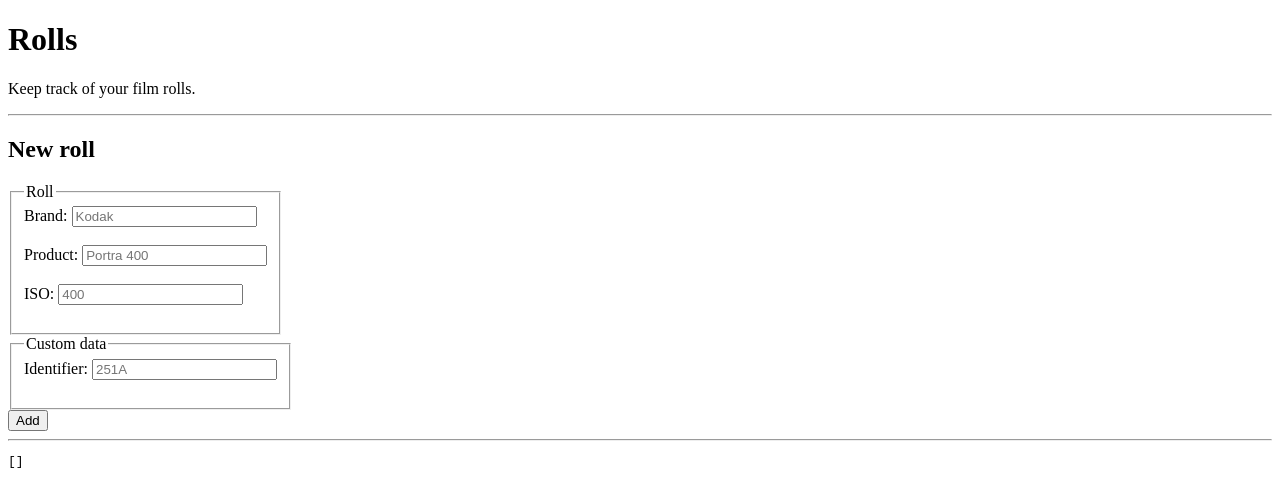
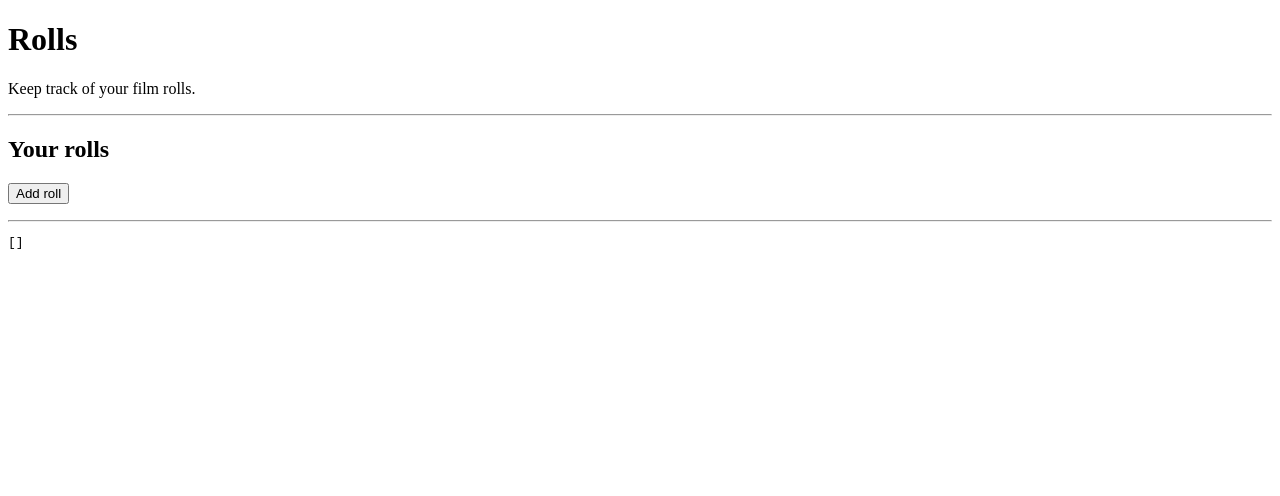
Before and after one commit to Luuk3333/Analog-Tools, a SvelteKit app: page /rolls in a window 1280 px wide. Shown: the top 496 px of the page. Built offline with nearby package versions, Linux system fonts and the light colour scheme.

Commit message:
Add roll without filling in form

```diff
--- a/src/routes/rolls/+page.svelte
+++ b/src/routes/rolls/+page.svelte
@@ -5,20 +5,17 @@
 
 	function addRoll(event) {
 		event.preventDefault();
-		const form = event.currentTarget;
-		const formData = new FormData(form);
-
-		// Convert formData to an object
-		let data = Object.fromEntries(formData.entries());
-		data = {
-			...data,
+		const data = {
 			id: self.crypto.randomUUID(),
 			shots: [],
+			brand: "",
+			product: "",
+			iso: null,
+			identifier: "",
 			added_on: new Date().getTime(),
 		};
 		console.log(data);
-		rolls.current = [...rolls.current, data];
-		form.reset();
+		rolls.current = [data, ...rolls.current];
 	}
 </script>
 
@@ -29,15 +26,58 @@
 <h1>Rolls</h1>
 <p>Keep track of your film rolls.</p>
 
-{#if rolls.current.length > 0}
 <hr />
 <h2>Your rolls</h2>
+<button onclick={addRoll}>Add roll</button>
 <ul>
 	{#each rolls.current as roll}
 		<li>
-				{roll.brand}
+			{roll.brand || `Roll #${roll.id.slice(0, 7)}`}
 			{roll.product}
-				<pre>{JSON.stringify(roll)}</pre>
+			<br />
+
+			{#if roll.editing}
+				<button onclick={() => (roll.editing = false)}>Finish editing</button>
+				<fieldset>
+					<legend>Roll</legend>
+					<label for="brand">Brand:</label>
+					<input
+						type="text"
+						id="brand"
+						bind:value={roll.brand}
+						list="brands"
+						placeholder="Kodak" />
+					<datalist id="brands">
+						<option value="Kodak"></option>
+						<option value="Ilford"></option>
+					</datalist>
+					<br />
+					<label for="product">Product:</label>
+					<input
+						type="text"
+						id="product"
+						bind:value={roll.product}
+						list="products"
+						placeholder="Portra 400" />
+					<datalist id="products">
+						<option value="Portra 160"></option>
+						<option value="Portra 400"></option>
+						<option value="Portra 800"></option>
+						<option value="Delta 3200"></option>
+					</datalist>
+					<br />
+					<label for="iso">ISO:</label>
+					<input type="text" id="iso" bind:value={roll.iso} placeholder="400" />
+				</fieldset>
+				<fieldset>
+					<legend>Custom</legend>
+					<label for="identifier">Identifier:</label>
+					<input type="text" id="identifier" name="identifier" placeholder="251A" />
+				</fieldset>
+				<br />
+			{:else}
+				<button onclick={() => (roll.editing = true)}>Edit</button>
+			{/if}
 			<button
 				onclick={() => {
 					const index = rolls.current.findIndex((r) => r.id === roll.id);
@@ -49,43 +89,6 @@
 		</li>
 	{/each}
 </ul>
-{/if}
-
-<hr />
-
-<h2>New roll</h2>
-<form onsubmit={addRoll}>
-	<fieldset>
-		<legend>Roll</legend>
-		<label for="brand">Brand:</label>
-		<input type="text" id="brand" name="brand" list="brands" placeholder="Kodak" /><br /><br />
-		<datalist id="brands">
-			<option value="Kodak"></option>
-			<option value="Ilford"></option>
-		</datalist>
-		<label for="product">Product:</label>
-		<input
-			type="text"
-			id="product"
-			name="product"
-			list="products"
-			placeholder="Portra 400" /><br /><br />
-		<datalist id="products">
-			<option value="Portra 160"></option>
-			<option value="Portra 400"></option>
-			<option value="Portra 800"></option>
-			<option value="Delta 3200"></option>
-		</datalist>
-		<label for="iso">ISO:</label>
-		<input type="text" id="iso" name="iso" placeholder="400" /><br /><br />
-	</fieldset>
-	<fieldset>
-		<legend>Custom data</legend>
-		<label for="identifier">Identifier:</label>
-		<input type="text" id="identifier" name="identifier" placeholder="251A" /><br /><br />
-	</fieldset>
-	<input type="submit" value="Add" />
-</form>
 
 <hr />
 
```
Lines whose indentation alone changed are shown as unchanged.
